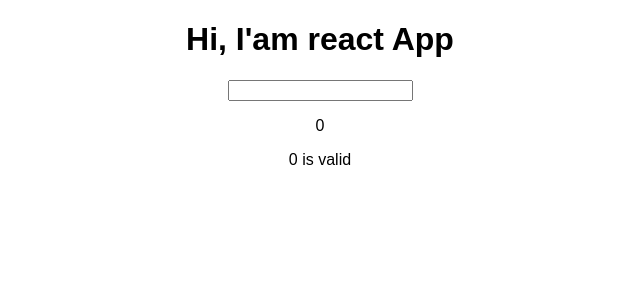
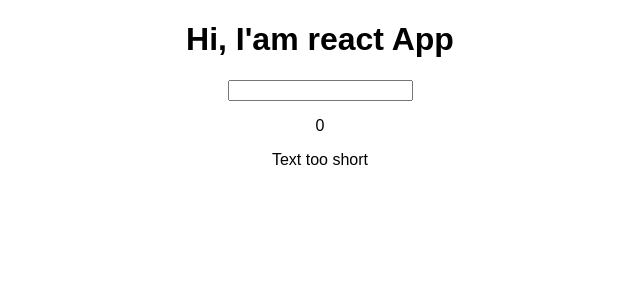
Before and after one commit to dandgerson/schwarzmuller-react, a React (Create React App) app: page / in a window 1280 px wide. Shown: the top 300 px of the page, without its empty margins (320-960 px from the left). Built offline with nearby package versions, Linux system fonts and the light colour scheme.

Commit message:
assignment-2 step 3

```diff
--- a/src/App.js
+++ b/src/App.js
@@ -17,7 +17,9 @@ const App = (props) => {
       <input type="text" onChange={handleChangeStr} value={str} />
       <p>{str.length}</p>
 
-      <LengthChecker length={str.length} />
+      <LengthChecker
+        length={str.length}
+        demand={5} />
     </div>
   )
 }
--- a/src/LengthChecker/index.js
+++ b/src/LengthChecker/index.js
@@ -1,8 +1,27 @@
 import React from 'react'
 
-const LengthChecker = ({ length }) => {
+const LengthChecker = ({ length, demand }) => {
+  console.log({
+    length,
+    demand,
+  })
+  let result = ''
+  switch (true) {
+    case length < demand: {
+      result = 'Text too short'
+      break
+    }
+    case length > demand: {
+      result = 'Text long anough'
+      break
+    }
+    default: {
+      result = 'Text length is valid'
+      break
+    }
+  }
   return (
-    <p>{length} is valid</p>
+    <p>{result}</p>
   )
 }
 
```
